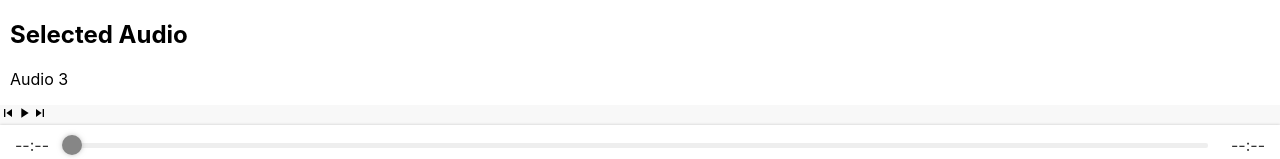
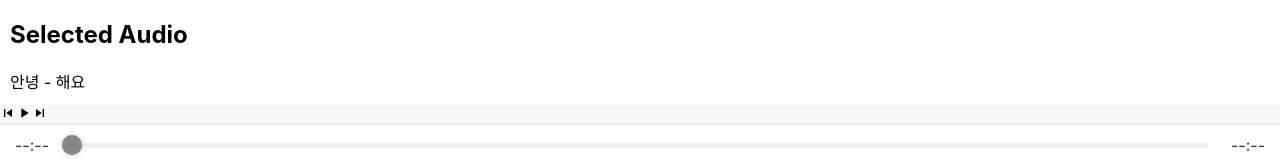
Before and after one commit to Rndns/MixMind, a React (Create React App) app in the folder react_mm/: page /musicPlayList in a window 1280 px wide. Shown: the part 595-754 px from the top of the page. Built offline with nearby package versions, Linux system fonts and the light colour scheme; no server answers.

Commit message:
Save changes before merge

```diff
--- a/react_mm/src/atoms/recoilState.js
+++ b/react_mm/src/atoms/recoilState.js
@@ -32,7 +32,8 @@ export const audioListState = atom({
 
     export const selectedAudioState = atom({
     key: 'selectedAudioState',
-    default: { id: 3, title: 'Audio 3', src: './music.mp3' },
+    default: { id: 1, title: '안녕 - 해요', src: 'http://127.0.0.1:8000/static/audio/안녕 - 해요.mp3' },
+
     });
 
     export const playState = atom({
```
